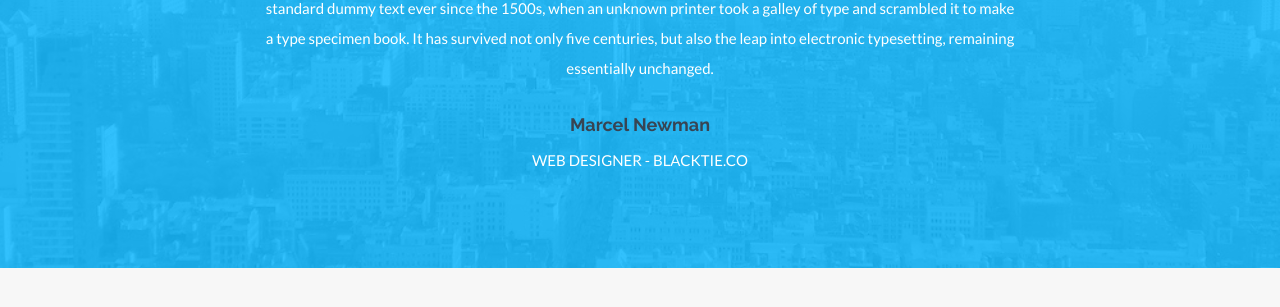
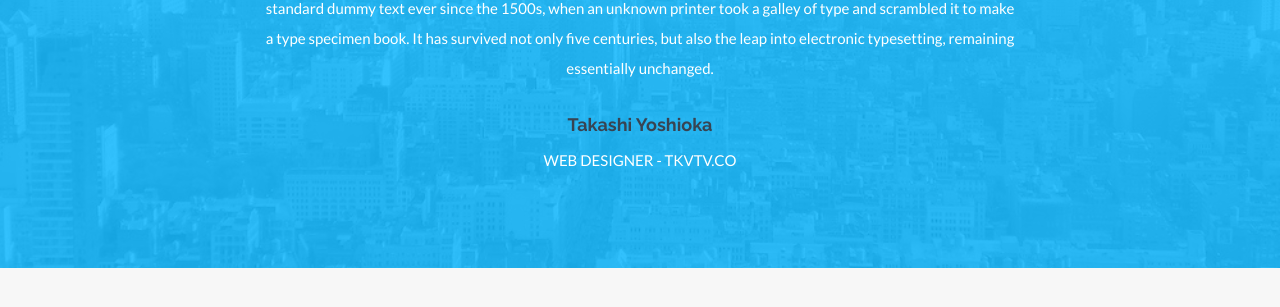
Before and after one commit to takagotch/o2364, a Jekyll site: the page built from index.html, in a window 1280 px wide and 900 px high, scrolled down 1875 px. Shown: the part 146-453 px from the top of the window. Built offline with Jekyll 4.4.1, drawn with Linux system fonts in a browser that asks for light colours; nearby versions of some CDN libraries.

Commit message:
Update _config.yml

```diff
--- a/_config.yml
+++ b/_config.yml
@@ -57,6 +57,7 @@ tel: +34 8493-4893
 
 ### GENERAL DATA FOR VARIOUS LOCATIONS ###
 
+
 # Members information. Shown on About page.
 members:
   - name: Takashi Yoshioka
@@ -107,11 +108,13 @@ clients:
   - name: VimeoPro
     img: client04.png
 
+
 # Short text about your company. Shown in footer on every page and also separately on Home and Contact page.
 about: "Lorem Ipsum is simply dummy text of the printing and typesetting industry. Lorem Ipsum has been the industry's standard dummy text ever since the 1500s."
+
 
 # Testimonial content. Shown on Home and About page.
 testimonial:
     message: "Lorem Ipsum is simply dummy text of the printing and typesetting industry. Lorem Ipsum has been the industry's standard dummy text ever since the 1500s, when an unknown printer took a galley of type and scrambled it to make a type specimen book. It has survived not only five centuries, but also the leap into electronic typesetting, remaining essentially unchanged."
-    author: Marcel Newman
-    position: WEB DESIGNER - BLACKTIE.CO
+    author: Takashi Yoshioka
+    position: WEB DESIGNER - TKVTV.CO
```
